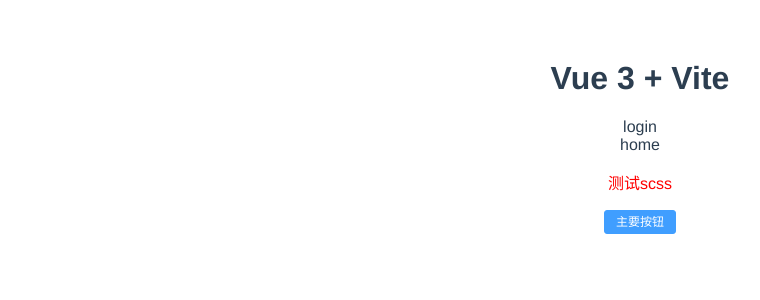
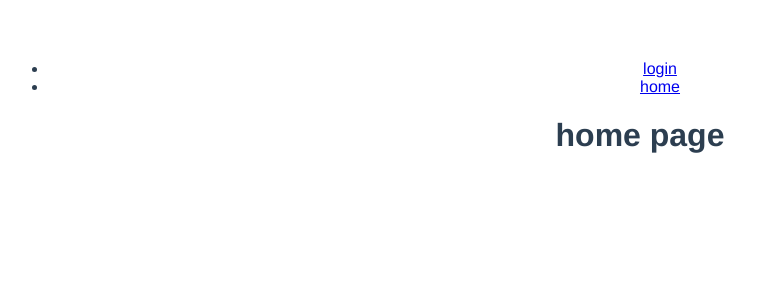
Before and after one commit to gujianxin1022/v3, a Vue app: page /#/home in a window 1280 px wide. Shown: the top 300 px of the page, without its empty margins (0-760 px from the left). Built offline with nearby package versions, Linux system fonts and the light colour scheme.

Commit message:
[init]Vue Router 引入配置

```diff
--- a/package.json
+++ b/package.json
@@ -9,7 +9,8 @@
   },
   "dependencies": {
     "element-plus": "^1.1.0-beta.12",
-    "vue": "^3.2.6"
+    "vue": "^3.2.6",
+    "vue-router": "4.0.0-beta.13"
   },
   "devDependencies": {
     "@vitejs/plugin-vue": "^1.6.1",
--- a/src/App.vue
+++ b/src/App.vue
@@ -1,13 +1,17 @@
 <script setup>
-// This starter template is using Vue 3 <script setup> SFCs
-// Check out https://v3.vuejs.org/api/sfc-script-setup.html#sfc-script-setup
-import HelloWorld from './components/HelloWorld.vue'
 </script>
 
 <template>
-  <HelloWorld msg="Vue 3 + Vite" />
+  <ul>
+    <li>
+      <router-link to="/login">login</router-link>
+    </li>
+    <li>
+      <router-link to="/home">home</router-link>
+    </li>
+  </ul>
+  <router-view></router-view>
 </template>
-
 <style>
 #app {
   font-family: Avenir, Helvetica, Arial, sans-serif;
--- a/src/components/HelloWorld.vue
+++ b/src/components/HelloWorld.vue
@@ -11,8 +11,6 @@
 
 <template>
   <h1>{{ msg }}</h1>
-  <login />
-  <home />
   <div class="test-style">
     <p>测试scss</p>
   </div>
--- a/src/main.js
+++ b/src/main.js
@@ -3,6 +3,10 @@
 
 import ElementPlus from 'element-plus'
 import 'element-plus/dist/index.css'
+
+
+import router from '@/router'
 const app = createApp(App)
 app.use(ElementPlus, { size: 'small' })
+app.use(router)
 app.mount('#app')
--- a/src/pages/home.vue
+++ b/src/pages/home.vue
@@ -1,4 +1,6 @@
-<template>home</template>
+<template>
+    <h1>home page</h1>
+</template>
 
 <script>
 export default {
--- a/src/pages/login.vue
+++ b/src/pages/login.vue
@@ -1,5 +1,5 @@
 <template>
-    <div>login</div>
+    <h1>login page</h1>
 </template>
 
 <script setup>
--- /dev/null
+++ b/src/router/index.js
@@ -0,0 +1,25 @@
+import { createRouter, createWebHashHistory } from "vue-router";
+
+const home = () => import('@/pages/home.vue')
+const login = () => import('@/pages/login.vue')
+
+const routes = [
+    { path: '/', redirect: '/login' },
+    {
+        path: '/home',
+        name: 'home',
+        component: home
+    },
+    {
+        path: '/login',
+        name: 'login',
+        component: login
+    }
+]
+
+const router = createRouter({
+    history: createWebHashHistory(),
+    routes: routes
+})
+
+export default router
```
